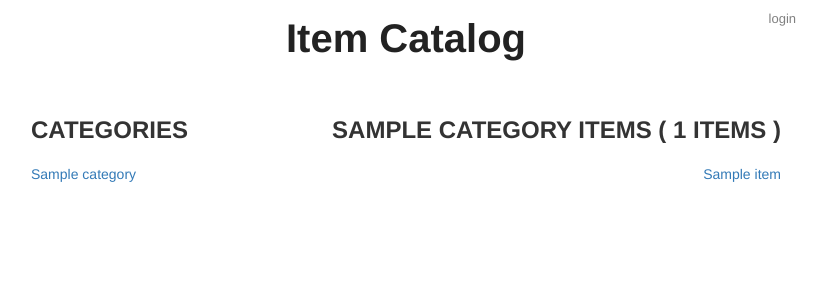
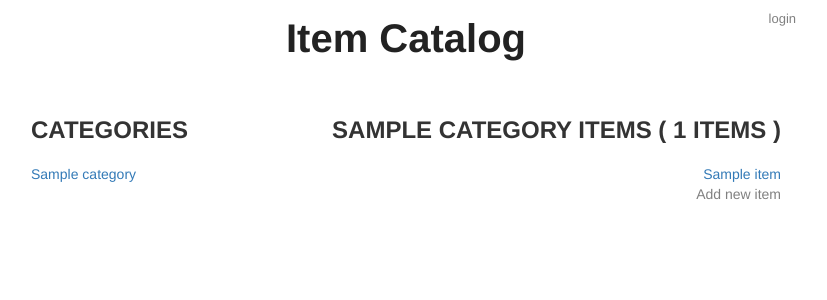
Before and after one commit to pritamps/item_catalog, a Flask app: a page that uses templates/category_items.html in a window 1280 px wide. Shown: the top 300 px of the page, without its empty margins (234-1061 px from the left). Run offline with Flask 2, Linux system fonts and the light colour scheme; tables that the repository leaves empty hold one stand-in row (values such as "Sample post"); some libraries are stand-ins or nearby versions.

Commit message:
Can add new items now!

```diff
--- a/main.py
+++ b/main.py
@@ -203,8 +203,9 @@ def item_detail_page(category_name, item_name):
                            creator=item.creator)
 
 
+@app.route('/catalog/<string:category_name>/item/add', methods=['POST', 'GET'])
 @app.route('/catalog/<string:category_name>/<string:item_name>/edit', methods=['POST', 'GET'])
-def item_edit_page(category_name, item_name):
+def item_edit_page(category_name, item_name=None):
     """
     JSON endpoint for an individual item
     """
@@ -219,7 +220,11 @@ def item_edit_page(category_name, item_name):
             return response
 
         try:
-            item = session.query(Item).filter_by(category=category).filter_by(name=item_name).one()
+            if item_name is not None:
+                item = session.query(Item).filter_by(category=category).filter_by(name=item_name).one()
+            else:
+                # Creating new item
+                item = Item(creator=current_user, category=category)
         except:
             response = make_response(json.dumps('DB Error: Item not found'), 404)
             response.headers['Content-Type'] = 'application/json'
@@ -234,7 +239,10 @@ def item_edit_page(category_name, item_name):
     elif request.method == 'POST':
         old_category = session.query(Category).filter_by(name=category_name).one()
         new_category = session.query(Category).filter_by(name=request.form['categories']).one()
-        item = session.query(Item).filter_by(category=old_category).filter_by(name=item_name).one()
+        if item_name is not None:
+            item = session.query(Item).filter_by(category=old_category).filter_by(name=item_name).one()
+        else:
+            item = None
         if item is None:
             item = Item(category=new_category,
                         creator=current_user,
--- a/templates/category_items.html
+++ b/templates/category_items.html
@@ -13,8 +13,9 @@
         <h2 class="text-uppercase">{{ category.name }} Items ( {{ items|length }} items )</h2>
         {% for i in items %}
             <a href="/catalog/{{category.name}}/{{i.name}}">{{i.name}}</a>
-        <br>
+            <br>
         {% endfor %}
+        <a class="edit-delete-link" href="/catalog/{{category.name}}/item/add">Add new item</a>
     </div>
 
 {% endblock %}
```
